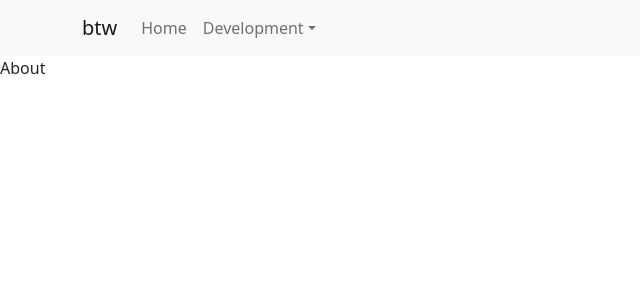
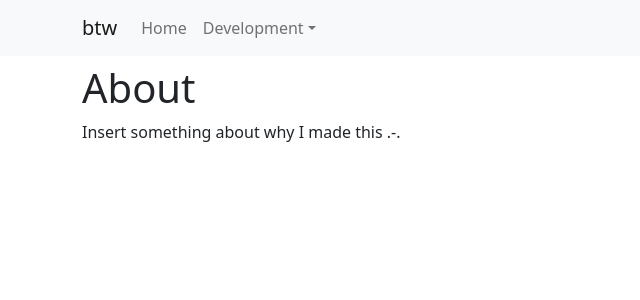
Before and after one commit to hillaryychan/btw, a React (Vite) app: page /about in a window 1280 px wide. Shown: the top 300 px of the page, without its empty margins (0-640 px from the left). Built offline with nearby package versions, Linux system fonts and the light colour scheme.

Commit message:
About template

```diff
--- a/src/About.js
+++ b/src/About.js
@@ -1,7 +1,13 @@
+import Container from "react-bootstrap/Container";
 import React from "react";
 
 function About() {
-  return <div>About</div>;
+  return (
+    <Container className="mt-2">
+      <h1>About</h1>
+      <p>Insert something about why I made this .-.</p>
+    </Container>
+  );
 }
 
 export default About;
```
